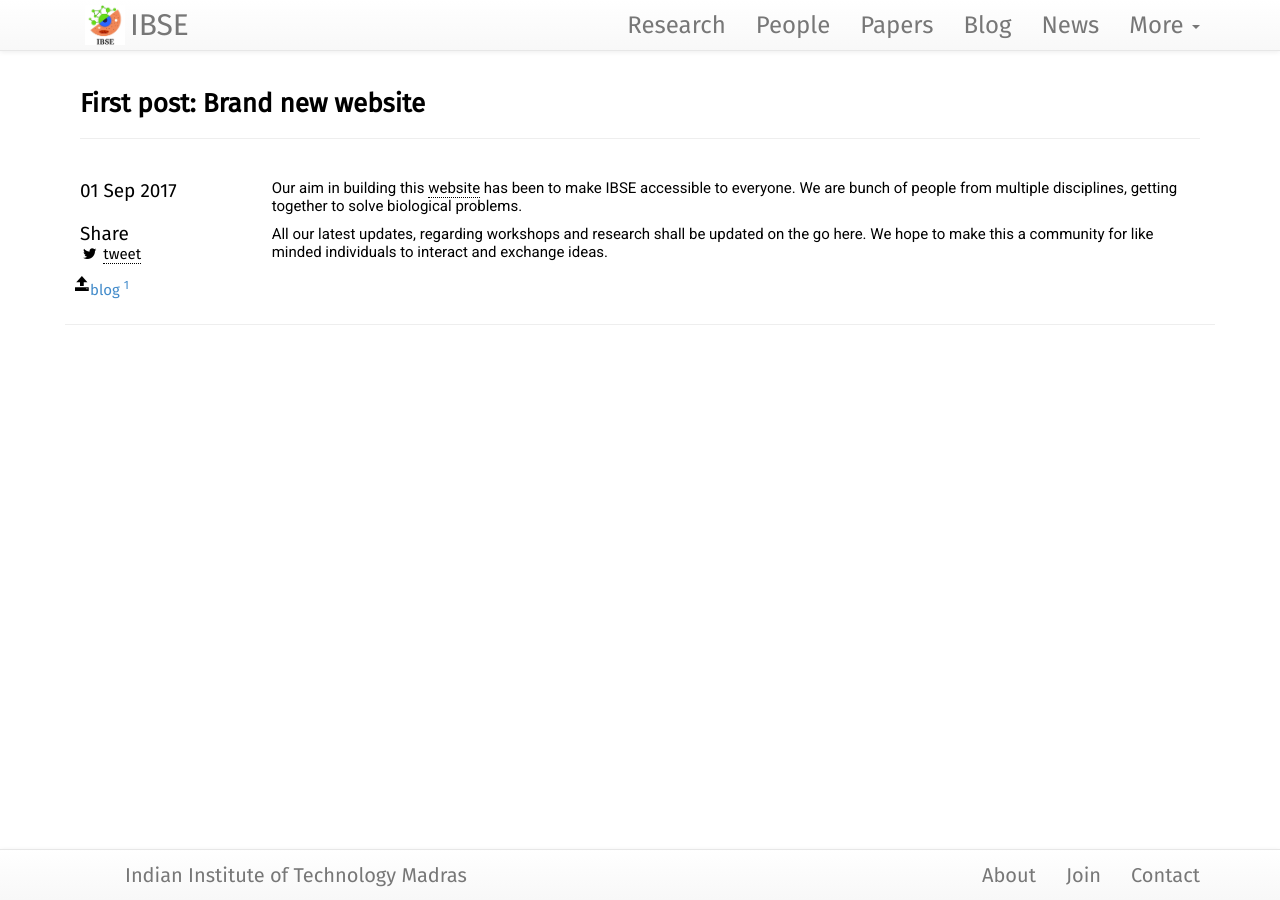
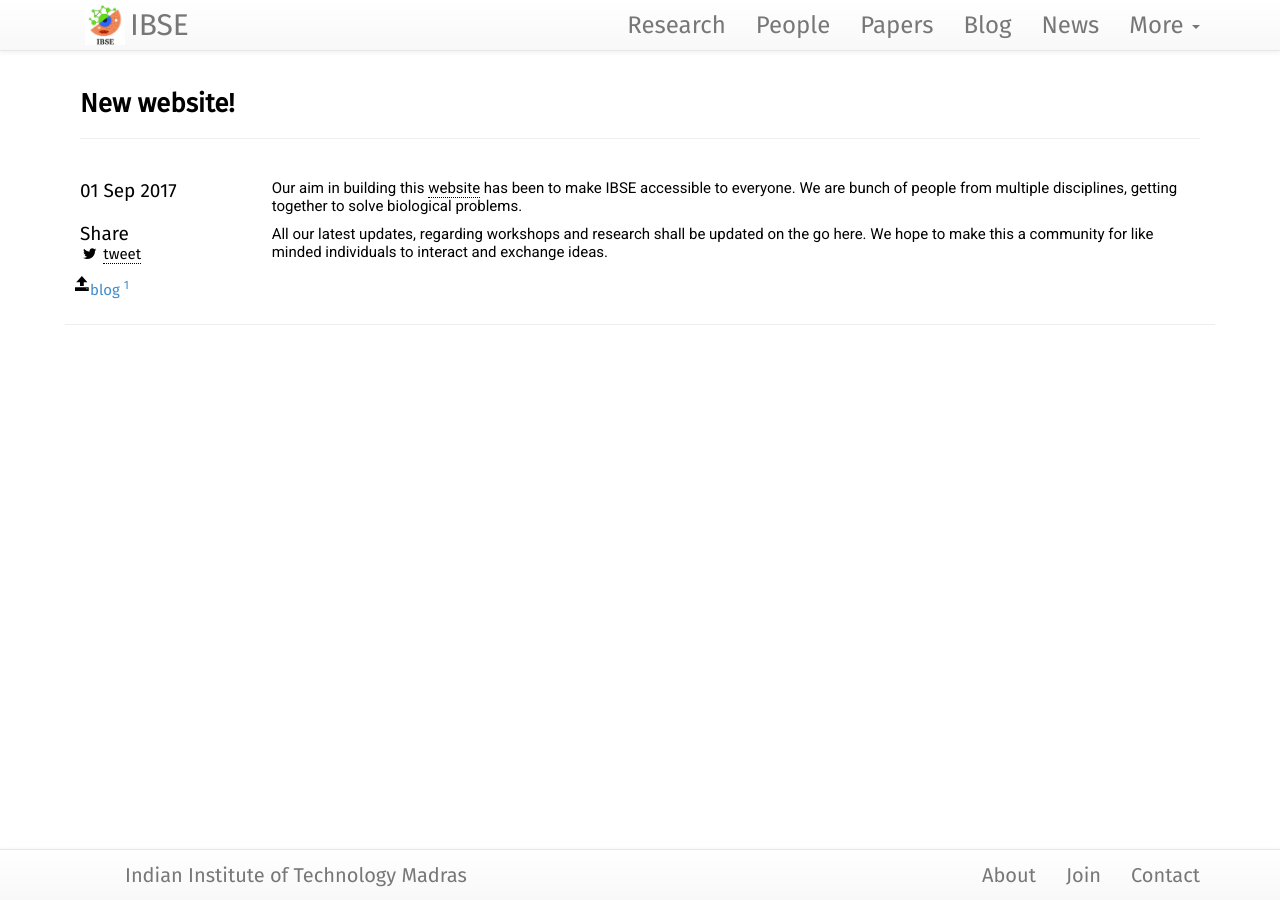
Before and after one commit to philge/ibse-iitm.github.io, a Jekyll site: the page built from blog/_posts/2017-09-01-first-post.md, in a window 1280 px wide. Built offline with Jekyll 4.4.1, drawn with Linux system fonts in a browser that asks for light colours; nearby versions of some CDN libraries.

Commit message:
rename title

```diff
--- a/blog/_posts/2017-09-01-first-post.md
+++ b/blog/_posts/2017-09-01-first-post.md
@@ -1,6 +1,6 @@
 ---
 layout: post
-title: "First post: Brand new website"
+title: "New website!"
 description: ""
 author_handle: Malvika
 category: blog
```
